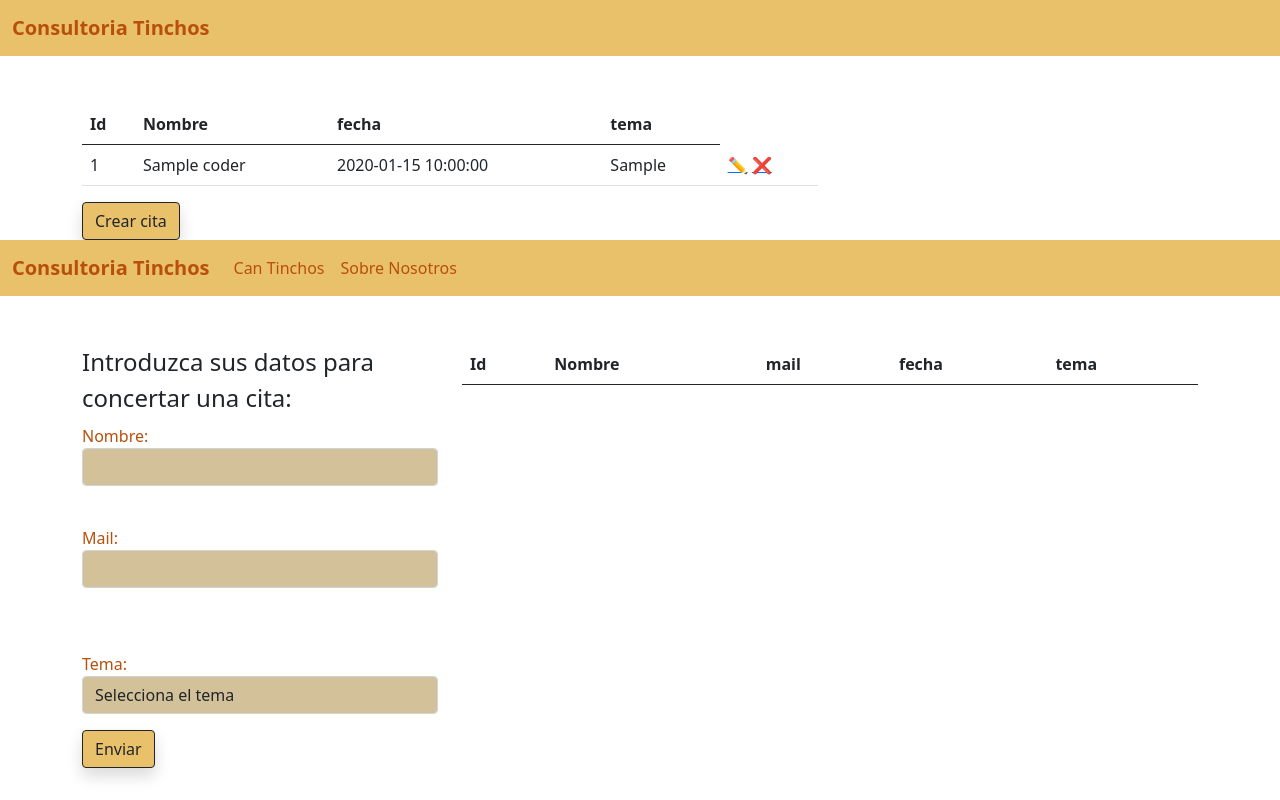
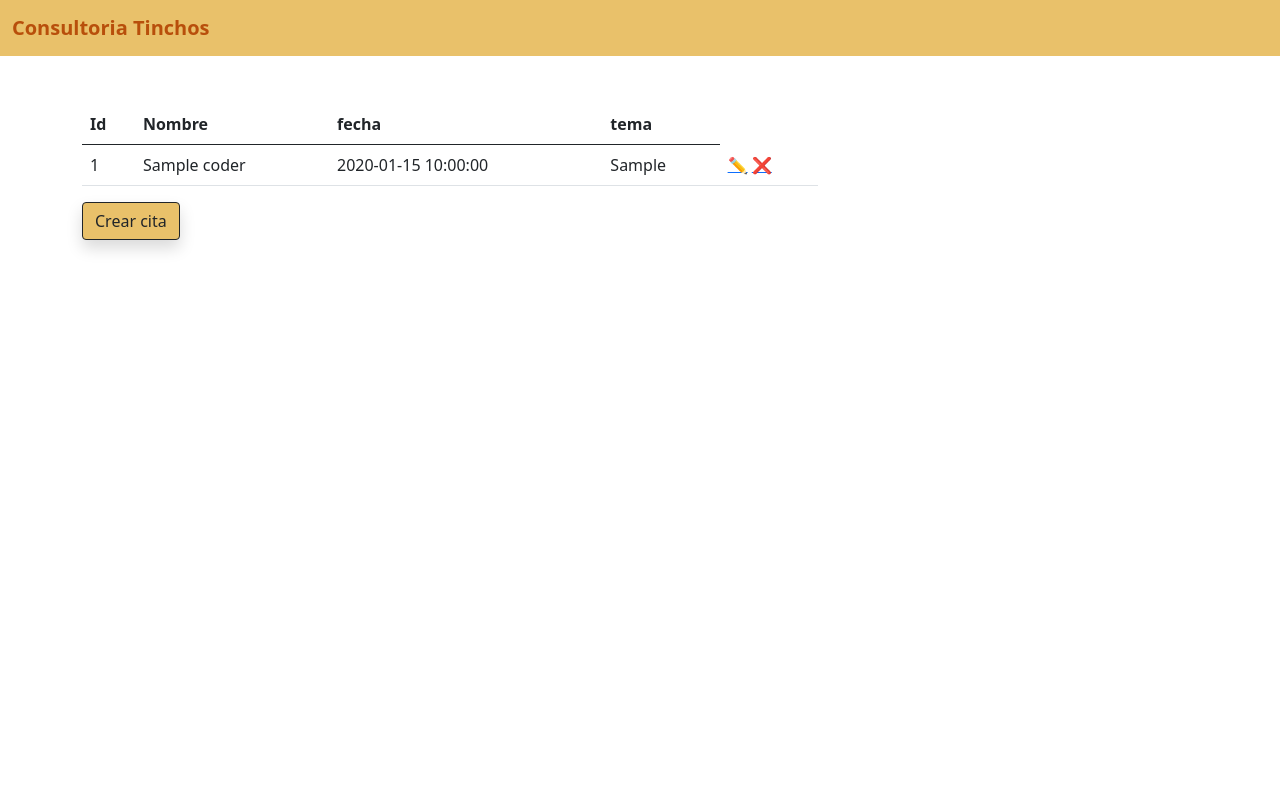
Before and after one commit to losTinchos/Consultora, a PHP site: page /index.php in a window 1280 px wide. Run offline with PHP 8.4, Linux system fonts and the light colour scheme; tables that the repository leaves empty or names only in its code hold one stand-in row (values such as "Sample post"); data that the repository does not hold is empty; some libraries are stand-ins or nearby versions.

Commit message:
arreglando index.php

```diff
--- a/index.php
+++ b/index.php
@@ -4,97 +4,3 @@
 require_once("./src/index.php");
 
 ?>
-
- <!DOCTYPE html>
-<html lang="es">
-<head>
-    <meta charset="UTF-8">
-    <meta http-equiv="X-UA-Compatible" content="IE=edge">
-    <meta name="viewport" content="width=device-width, initial-scale=1.0">
-    <title>Consultora los Tinchos</title>
-    <link href="https://cdn.jsdelivr.net/npm/bootstrap@5.0.0-beta3/dist/css/bootstrap.min.css" rel="stylesheet" integrity="sha384-eOJMYsd53ii+scO/bJGFsiCZc+5NDVN2yr8+0RDqr0Ql0h+rP48ckxlpbzKgwra6" crossorigin="anonymous">
-    <link rel="stylesheet" href="./styles/styles.css">
-
-</head>
-<header>
-    <nav class="navbar navbar-expand-lg navbar-light" style="background-color: #e9c16a; width:100%">
-    <div class="container-fluid">
-        <a class="navbar-brand fw-bold" id="titulo" href="#">Consultoria Tinchos</a>
-        <button class="navbar-toggler" type="button" data-bs-toggle="collapse" data-bs-target="#navbarNav" aria-controls="navbarNav" aria-expanded="false" aria-label="Toggle navigation">
-        <span class="navbar-toggler-icon"></span>
-        </button>
-        <div class="collapse navbar-collapse" id="navbarNav">
-        <ul class="navbar-nav">
-            <li class="nav-item">
-            <a class="nav-link active" id="titulo" aria-current="page" href="#">Can Tinchos</a>
-            </li>
-            <li class="nav-item">
-            <a class="nav-link active" id="titulo" href="#">Sobre Nosotros</a>
-            </li>
-        </ul>
-        </div>
-    </div>
-    </nav>
-</header>
-<body>
-<div class="container mt-5">
-        <div class="row">
-            <div class="col-md-4">
-                <form action="src/insert.php" method="POST">
-                    <fieldset>
-                    <legend>Introduzca sus datos para concertar una cita:</legend>
-                    <input style="display: none;" type="text" class="form-control mb-3"  name="id" placeholder="Id">
-                    <label for="fname" id="titulo">Nombre:</label>
-                    <input type="text" class="form-control mb-3" style="background-color:#d3c199;" name="nombre"> <br>
-                    <label for="lname" id="titulo">Mail:</label>
-                    <input type="text" class="form-control mb-3" style="background-color:#d3c199;" name="mail" placeholder=""><br>
-                    <input style="display: none;" type="text" class="form-control mb-3"  name="fecha" placeholder="fecha"><br>
-                    <label for="disabledSelect" id="titulo">Tema:</label>
-                    <select id="disabledSelect" type="text" class="form-control mb-3" style="background-color:#d3c199;" name="tema" class="form-select">
-                    <option style="background-color:#a2d5d8;">Selecciona el tema</option>
-                    <option style="background-color:#a2d5d8;">Test</option>
-                    <option style="background-color:#a2d5d8;">bootstrap</option>
-                    <option style="background-color:#a2d5d8;">MVC</option>
-                    <option style="background-color:#a2d5d8;">Otros</option>
-                    <input class="btn btn-outline-dark shadow rounded" style="background-color:#e9c16a;" type="submit" value="Enviar">
-                </fieldset>
-            </form>
-            </div>
-            <div class="col-md-8">
-                <table class="table">
-                    <thead class="thead-dark">
-                        <tr>
-                            <th scope="col">Id</th>
-                            <th scope="col">Nombre</th>
-                            <th scope="col">mail</th>
-                            <th scope="col">fecha</th>
-                            <th scope="col">tema</th>
-                        </tr>
-                    </thead>
-                    <tbody>
-                        <?php while ($row = mysqli_fetch_array($query)){
-                            ?>
-                        <tr>
-                            <td><?php echo $row['id'] ?></td>
-                            <td><?php echo $row['nombre'] ?></td>
-                            <td><?php echo $row['mail'] ?></td>''
-                            <td><?php echo $row['fecha'] ?></td>
-                            <td><?php echo $row['tema'] ?></td>''
-                            <td><a href="./src/actualizar.php?id=<?php echo $row['id'] ?>" class="btn btn" style="background-color:#a2d5d8;">✏️</a></td>
-                            <td><a href="./src/delete.php?id=<?php echo $row['id'] ?>" class="btn btn" style="background-color:#e9c16a;">❌</a></td>
-                        </tr>
-                        <?php
-                        }
-                        ?>
-
-                    </tbody>
-                </table>
-            </div>
-        </div>
-</div>
-
-
-
-<script src="https://cdn.jsdelivr.net/npm/bootstrap@5.0.0/dist/js/bootstrap.bundle.min.js" integrity="sha384-p34f1UUtsS3wqzfto5wAAmdvj+osOnFyQFpp4Ua3gs/ZVWx6oOypYoCJhGGScy+8" crossorigin="anonymous"></script>
-</body>
-</html>
```
